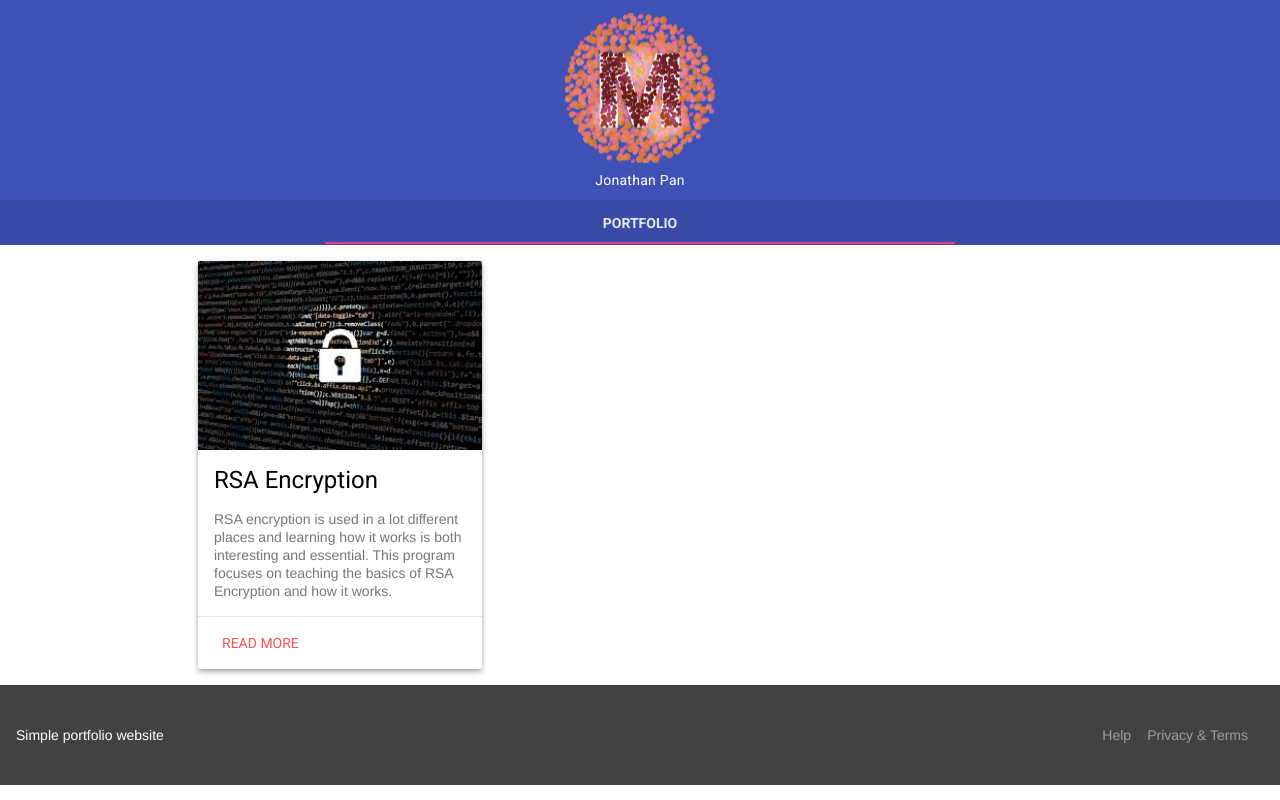
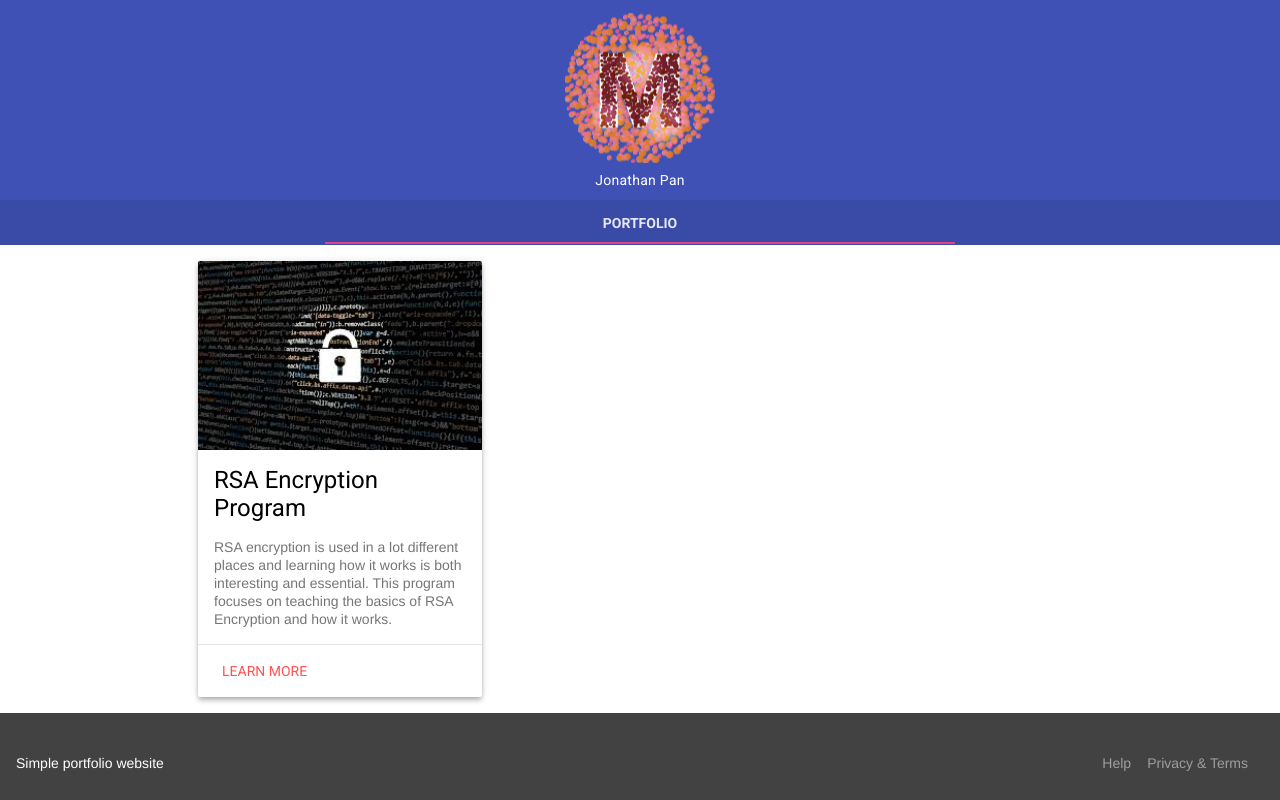
Before and after one commit to JPJPJPOPOP/jpjpjpopop.github.io, a plain HTML site: page index.html in a window 1280 px wide. Drawn offline with nearby package versions, Linux system fonts and the light colour scheme.

Commit message:
Updated Title and RSA Encryption

```diff
--- a/index.html
+++ b/index.html
@@ -1,20 +1,4 @@
 <!doctype html>
-<!--
-  Material Design Lite
-  Copyright 2015 Google Inc. All rights reserved.
-
-  Licensed under the Apache License, Version 2.0 (the "License");
-  you may not use this file except in compliance with the License.
-  You may obtain a copy of the License at
-
-      https://www.apache.org/licenses/LICENSE-2.0
-
-  Unless required by applicable law or agreed to in writing, software
-  distributed under the License is distributed on an "AS IS" BASIS,
-  WITHOUT WARRANTIES OR CONDITIONS OF ANY KIND, either express or implied.
-  See the License for the specific language governing permissions and
-  limitations under the License
--->
 <html lang="en">
 
 <head>
@@ -22,7 +6,7 @@
     <meta http-equiv="X-UA-Compatible" content="IE=edge">
     <meta name="description" content="A portfolio template that uses Material Design Lite.">
     <meta name="viewport" content="width=device-width, initial-scale=1.0, minimum-scale=1.0">
-    <title>MDL-Static Website</title>
+    <title>Jonathan Pan</title>
     <link rel="stylesheet" href="https://fonts.googleapis.com/css?family=Roboto:regular,bold,italic,thin,light,bolditalic,black,medium&amp;lang=en">
     <link rel="stylesheet" href="https://code.getmdl.io/1.3.0/material.indigo-red.min.css" />
     <link rel="stylesheet" href="styles.css" />
@@ -58,13 +42,13 @@
                         <img class="article-image" src=" images/rsaencryption.jpg" border="0" alt="">
                     </div>
                     <div class="mdl-card__title">
-                        <h2 class="mdl-card__title-text">RSA Encryption</h2>
+                        <h2 class="mdl-card__title-text">RSA Encryption Program</h2>
                     </div>
                     <div class="mdl-card__supporting-text">
                         RSA encryption is used in a lot different places and learning how it works is both interesting and essential. This program focuses on teaching the basics of RSA Encryption and how it works.
                     </div>
                     <div class="mdl-card__actions mdl-card--border">
-                        <a class="mdl-button mdl-button--colored mdl-js-button mdl-js-ripple-effect mdl-button--accent" href="RSAEncryption">Read more</a>
+                        <a class="mdl-button mdl-button--colored mdl-js-button mdl-js-ripple-effect mdl-button--accent" href="RSAEncryption">Learn more</a>
                     </div>
                 </div>
             </div>
```
